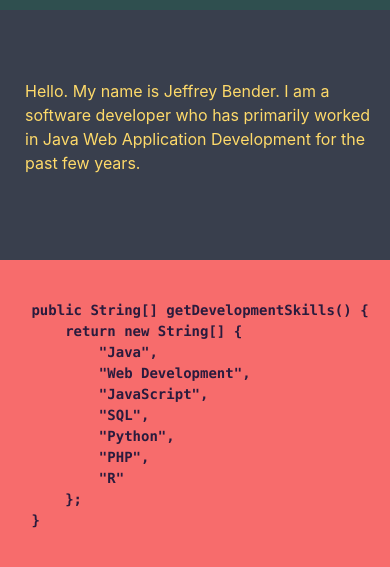
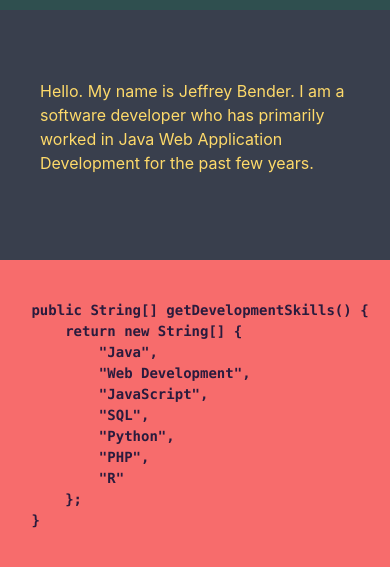
Before and after one commit to jeffreybender/jeffreybender.github.io, a plain HTML site: page index.html in a window 390 px wide. Shown: the part 343-910 px from the top of the page. Drawn offline with Linux system fonts and the light colour scheme.

Commit message:
some bootrap layout fixes for mobile

```diff
--- a/index.html
+++ b/index.html
@@ -50,11 +50,13 @@
             <li class="list-inline-item"><i class="fab fa-swift"></i></li>
         </ul>
     </div>
+    <div class="container-fluid">
         <div class="row text-center">
             <div class="col-xs-12 col-md-6 d-flex page-block" style="background-color: #393F4D;">
                 <span class="align-self-center">
                     <p style="color: #FEDA6A;">
-                    Hello. My name is Jeffrey Bender. I am a software developer who has primarily worked in Java Web Application Development for the past few years.
+                        Hello. My name is Jeffrey Bender. I am a software developer who has primarily worked in Java Web
+                        Application Development for the past few years.
                     </p>
                 </span>
             </div>
@@ -78,6 +80,7 @@ public String[] getDevelopmentSkills() {
                 </span>
             </div>
         </div>
+    </div>
 </body>
 
 </html>
```
Lines whose indentation alone changed are shown as unchanged.
